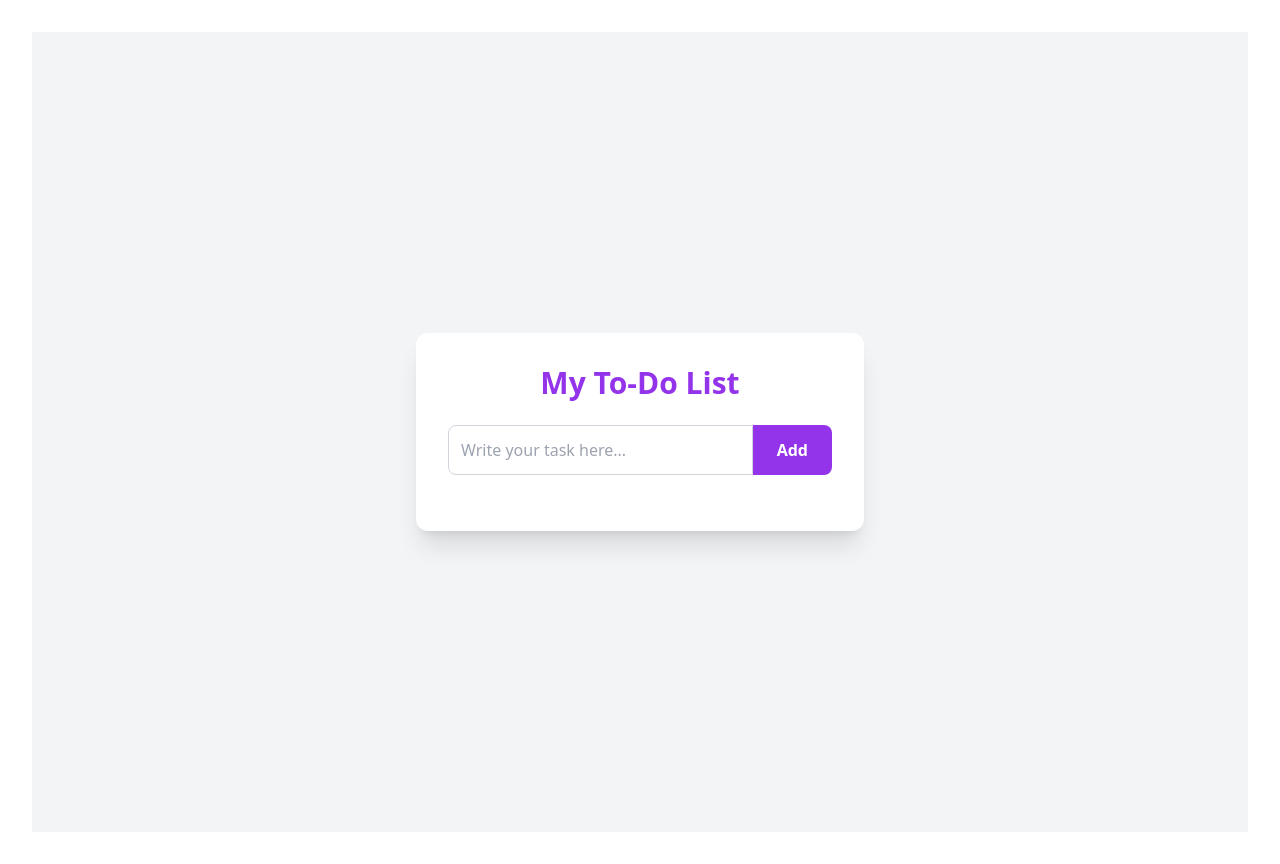
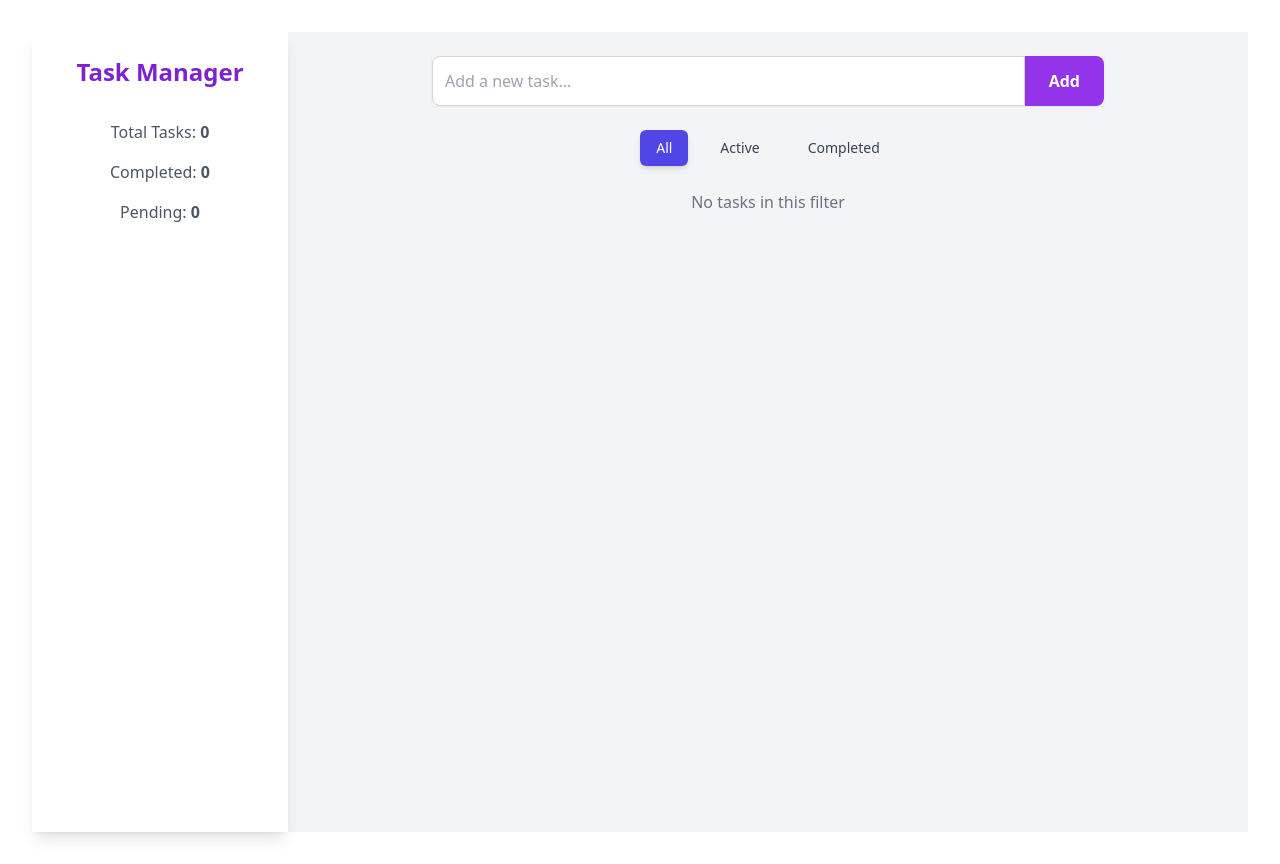
Before and after one commit to 14anjali/Todo-app, a React (Vite) app: page / in a window 1280 px wide. Built offline with nearby package versions, Linux system fonts and the light colour scheme.

Commit message:
add filter functionslity in the todo app

```diff
--- a/src/Todo.jsx
+++ b/src/Todo.jsx
@@ -1,9 +1,9 @@
 import { useEffect, useState } from "react";
+import TodoFilter from "./TodoFilter";
 
 function Todo() {
   const [task, setTask] = useState("");
   const [tasks, setTasks] = useState(() => {
-    // Initialize tasks from localStorage
     const saved = localStorage.getItem("tasks");
     if (saved) {
       try {
@@ -15,8 +15,8 @@ function Todo() {
     return [];
   });
   const [editing, setEditing] = useState({ id: null, text: "" });
+  const [filter, setFilter] = useState("all");
 
-  // Save tasks to localStorage whenever they change
   useEffect(() => {
     localStorage.setItem("tasks", JSON.stringify(tasks));
   }, [tasks]);
@@ -57,21 +57,50 @@ function Todo() {
     setEditing({ id: null, text: "" });
   };
 
+  const filteredTasks = tasks.filter((task) => {
+    if (filter === "active") return !task.completed;
+    if (filter === "completed") return task.completed;
+    return true;
+  });
+
   return (
-    <div className="min-h-screen flex items-center justify-center bg-gray-100">
-      <div className="bg-white shadow-xl rounded-xl p-8 w-full max-w-md">
-        <h1 className="text-3xl font-bold text-center mb-6 text-purple-600">
-          My To-Do List
+    <div className="min-h-screen bg-gray-100 flex">
+      {/* Sidebar */}
+      <aside className="w-64 bg-white shadow-lg p-6 hidden md:block">
+        <h1 className="text-2xl font-bold text-purple-700 mb-8">
+          Task Manager
         </h1>
+        <div className="space-y-4 text-gray-600">
+          <p>
+            Total Tasks:{" "}
+            <span className="font-semibold">{tasks.length}</span>
+          </p>
+          <p>
+            Completed:{" "}
+            <span className="font-semibold">
+              {tasks.filter((t) => t.completed).length}
+            </span>
+          </p>
+          <p>
+            Pending:{" "}
+            <span className="font-semibold">
+              {tasks.filter((t) => !t.completed).length}
+            </span>
+          </p>
+        </div>
+      </aside>
 
-        {/* Input + Add button */}
-        <div className="flex mb-6">
+      {/* Main Content */}
+      <main className="flex-1 p-6">
+        <div className="max-w-2xl mx-auto">
+          {/* Input */}
+          <div className="flex mb-6 shadow-sm">
             <input
               type="text"
               value={task}
               onChange={(e) => setTask(e.target.value)}
               onKeyDown={(e) => e.key === "Enter" && addTask()}
-            placeholder="Write your task here..."
+              placeholder="Add a new task..."
               className="flex-grow border border-gray-300 rounded-l-lg p-3 focus:outline-none focus:ring-2 focus:ring-purple-400"
             />
             <button
@@ -82,12 +111,21 @@ function Todo() {
             </button>
           </div>
 
-        {/* Tasks list */}
-        <ul>
-          {tasks.map((item) => (
+          {/* Filter */}
+          <TodoFilter currentFilter={filter} onChange={setFilter} />
+
+          {/* Task List */}
+          <ul className="mt-6 space-y-3">
+            {filteredTasks.length === 0 && (
+              <p className="text-center text-gray-500">
+                No tasks in this filter
+              </p>
+            )}
+
+            {filteredTasks.map((item) => (
               <li
                 key={item.id}
-              className="flex justify-between items-center bg-gray-50 border rounded-lg p-3 mb-3 shadow-sm hover:shadow-md transition"
+                className="flex justify-between items-center bg-white border rounded-lg p-4 shadow hover:shadow-md transition"
               >
                 {editing.id === item.id ? (
                   <>
@@ -116,17 +154,17 @@ function Todo() {
                   </>
                 ) : (
                   <>
-                  {/* Checkbox + task text */}
                     <div className="flex items-center flex-grow gap-3">
                       <input
                         type="checkbox"
                         checked={item.completed}
                         onChange={() => toggleComplete(item.id)}
+                        className="h-5 w-5 text-purple-600 focus:ring-purple-500"
                       />
                       <span
                         className={`flex-grow font-medium ${
                           item.completed
-                          ? "line-through text-gray-500"
+                            ? "line-through text-gray-400"
                             : "text-gray-700"
                         }`}
                       >
@@ -134,7 +172,6 @@ function Todo() {
                       </span>
                     </div>
 
-                  {/* Buttons */}
                     <div className="flex gap-2">
                       <button
                         onClick={() => updateTask(item.id)}
@@ -165,6 +202,7 @@ function Todo() {
             ))}
           </ul>
         </div>
+      </main>
     </div>
   );
 }
--- /dev/null
+++ b/src/TodoFilter.jsx
@@ -0,0 +1,28 @@
+function TodoFilter({ currentFilter, onChange }) {
+  const filters = [
+    { label: "All", value: "all" },
+    { label: "Active", value: "active" },
+    { label: "Completed", value: "completed" },
+  ];
+
+  return (
+    <div className="flex items-center justify-center gap-4 my-6">
+      {filters.map((filter) => (
+        <button
+          key={filter.value}
+          onClick={() => onChange(filter.value)}
+          className={`px-4 py-2 rounded-md text-sm font-medium transition-all duration-200
+            ${
+              currentFilter === filter.value
+                ? "bg-indigo-600 text-white shadow-md"
+                : "bg-gray-100 text-gray-700 hover:bg-gray-200"
+            }`}
+        >
+          {filter.label}
+        </button>
+      ))}
+    </div>
+  );
+}
+
+export default TodoFilter;
```
Lines whose indentation alone changed are shown as unchanged.
